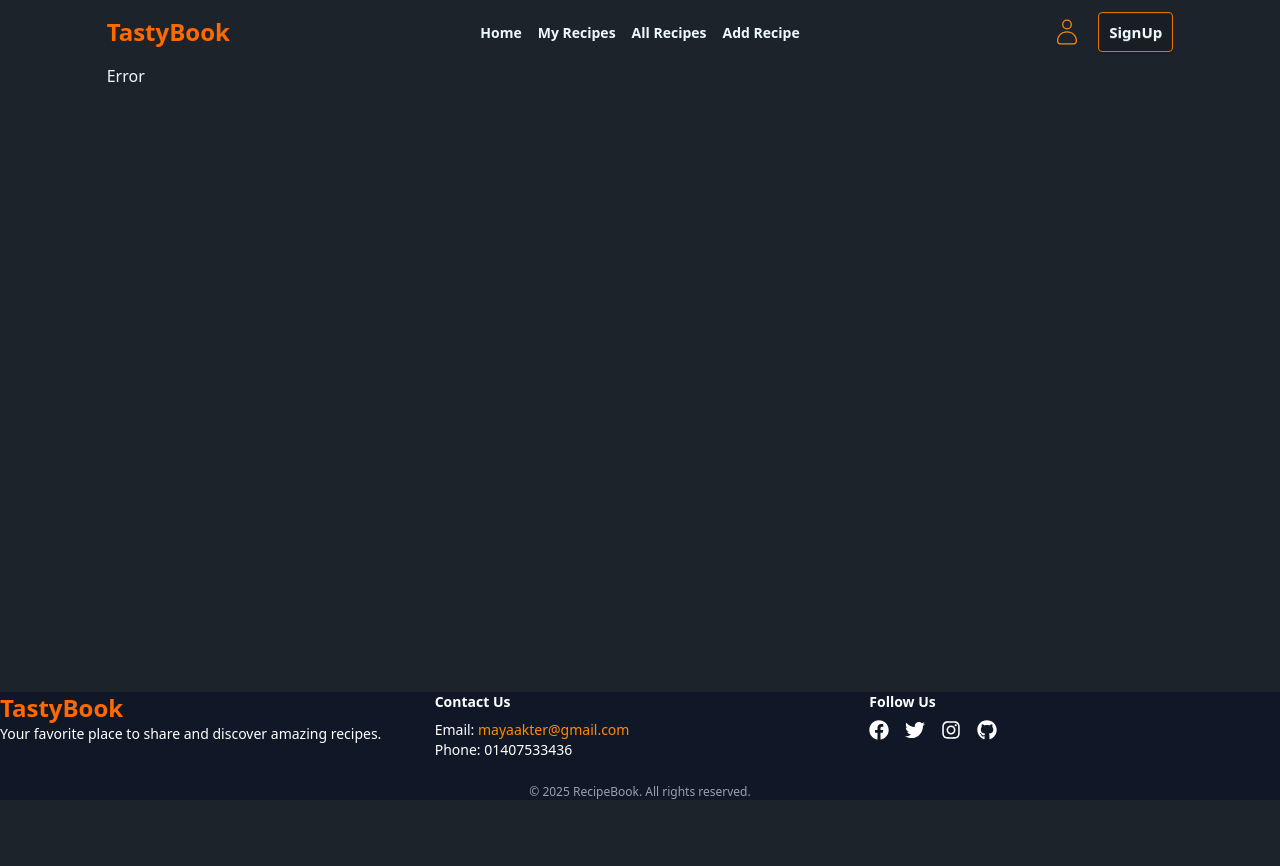
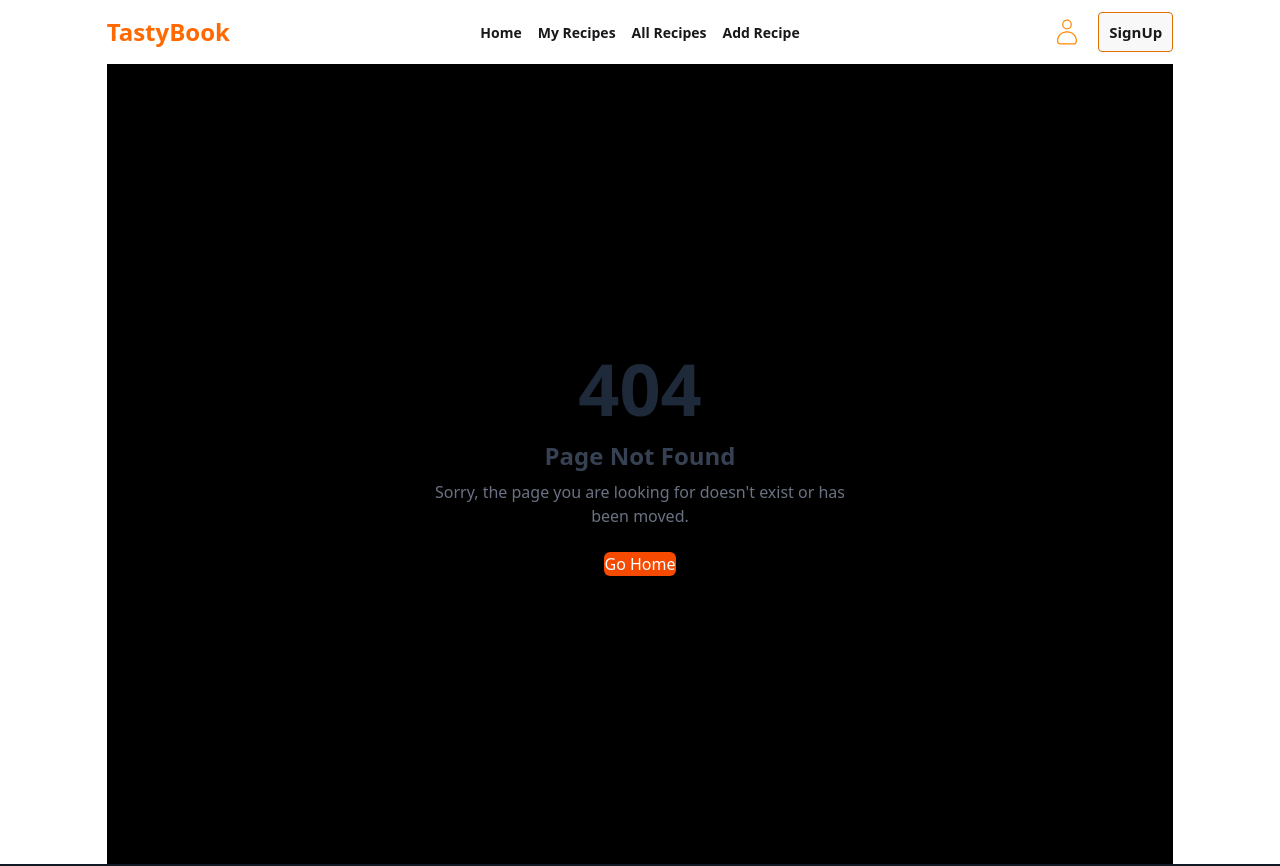
Before and after one commit to MAYA-AKT/Recipe-Book-Client, a React (Vite) app: page /recipes/1 in a window 1280 px wide. Shown: the top 866 px of the page. Before the commit the page ends 800 px from the top, so only its background shows below. Built offline with nearby package versions, Linux system fonts and the light colour scheme; no server answers.

Commit message:
add readme file

```diff
--- a/index.html
+++ b/index.html
@@ -1,5 +1,5 @@
 <!doctype html>
-<html lang="en" data-theme="dark">
+<html lang="en" data-theme="drak">
   <head>
     <meta charset="UTF-8" />
     <link rel="icon" type="image/svg+xml" href="/vite.svg" />
--- a/package.json
+++ b/package.json
@@ -12,6 +12,7 @@
   "dependencies": {
     "@tailwindcss/vite": "^4.1.11",
     "firebase": "^12.0.0",
+    "lottie-react": "^2.4.1",
     "react": "^19.1.0",
     "react-dom": "^19.1.0",
     "react-icons": "^5.5.0",
--- a/src/components/Banner.jsx
+++ b/src/components/Banner.jsx
@@ -3,7 +3,7 @@ import React from 'react';
 const Banner = () => {
     return (
         <div className=''>
-            <div className="relative bg-cover bg-center h-[400px]" style={{ backgroundImage: "url('/your-food-image.jpg')" }}>
+            <div className="relative bg-cover bg-center h-[400px]" >
                 <div className="absolute inset-0 bg-black bg-opacity-50 flex flex-col items-center justify-center text-white text-center px-4">
                     <h1 className="text-3xl md:text-5xl font-bold mb-4">🍽️ Discover, Share & Savor Recipes!</h1>
                     <p className="text-lg md:text-xl mb-6">Add your own, like others’, and keep your kitchen organized.</p>
--- /dev/null
+++ b/src/components/CookingInstraction.jsx
@@ -0,0 +1,46 @@
+import React from 'react';
+
+const CookingInstraction = () => {
+    return (
+        <div className='my-10'>
+            <h2 className="text-3xl font-bold  mb-10">Cooking Instructions</h2>
+            <section className="my-12  bg-gray-800  ">
+
+
+                <div className="flex flex-col-reverse md:flex-row justify-between gap-6">
+
+                    <div className="flex-1 space-y-6">
+                        {[
+                            "Gather all ingredients and wash vegetables thoroughly.",
+                            "Heat oil in a pan and sauté onions until golden.",
+                            "Add tomatoes, spices, and cook until the oil separates.",
+                            "Add vegetables/meat and cook until tender.",
+                            "Garnish with coriander leaves and serve hot.",
+                        ].map((step, index) => (
+                            <div
+                                key={index}
+                                className="border-l-4 border-orange-500 relative"
+                            >
+                                <span className="absolute -left-6 top-2 bg-orange-500  rounded-full w-6 h-6 flex items-center justify-center text-sm font-semibold">
+                                    {index + 1}
+                                </span>
+                                <p className=" ml-6 mb-7 md:my-10">{step}</p>
+                            </div>
+                        ))}
+                    </div>
+
+
+                    <div className="flex-1 ">
+                        <img
+                            src="https://i.ibb.co.com/MkLL1HDk/images-q-tbn-ANd9-Gc-Sy-N4-Vszcp-FBd-Jj-Q01v-YXd-SRTt-Xf-Xt-Y-MVO4w-s.jpg"
+                            alt="Cooking process"
+                            className="rounded-lg shadow-md w-[600px] h-80 object-cover my-7"
+                        />
+                    </div>
+                </div>
+            </section>
+        </div>
+    );
+};
+
+export default CookingInstraction;
--- a/src/components/TopRecipes.jsx
+++ b/src/components/TopRecipes.jsx
@@ -15,7 +15,7 @@ const TopRecipes = () => {
     }
 
     return (
-        <div className=" w-full md:w-11/12 mx-auto my-10">
+        <div className=" w-full  mx-auto my-10">
             <h2 className="text-2xl font-bold mb-6 ">Top Recipes</h2>
             <div className="grid grid-cols-1 sm:grid-cols-2 lg:grid-cols-3 gap-6">
                 {topRecipes.map(recipe => <TopRecipeCard key={recipe._id} recipe={recipe} />)}
--- a/src/pages/ErrorPage.jsx
+++ b/src/pages/ErrorPage.jsx
@@ -1,9 +1,26 @@
 import React from 'react';
+import { Link } from 'react-router';
+
+
 
 const ErrorPage = () => {
     return (
+
         <div>
-            Error
+
+            <div className="min-h-screen flex flex-col items-center justify-center bg-black px-4">
+                <h1 className="text-7xl font-extrabold text-gray-800 mb-4">404</h1>
+                <h2 className="text-2xl font-semibold text-gray-700 mb-2">Page Not Found</h2>
+                <p className="text-gray-500 text-center max-w-md mb-6">
+                    Sorry, the page you are looking for doesn't exist or has been moved.
+                </p>
+                <Link
+                    to="/"
+                    className="px-6 py-2 rounded-md bg-orange-600 text-white font-medium hover:bg-orange-700 transition"
+                >
+                    Go Home
+                </Link>
+            </div>
         </div>
     );
 };
--- a/src/pages/Home.jsx
+++ b/src/pages/Home.jsx
@@ -1,6 +1,7 @@
 
 
 import Banner from "../components/Banner";
+import CookingInstraction from "../components/CookingInstraction";
 import TopRecipes from "../components/TopRecipes";
 
 
@@ -17,7 +18,7 @@ const Home = () => {
 
             <Banner/>
             <TopRecipes/>
-
+            <CookingInstraction/>
         </div>
     );
 };
--- a/src/router/router.jsx
+++ b/src/router/router.jsx
@@ -82,5 +82,9 @@ export const router = createBrowserRouter([
                 Component: SignIn,
             }
         ]
+    },
+    {
+        path:'*',
+        Component:ErrorPage
     }
 ])
```
Also changed, not shown: 2 other files (tests, documents, lock files or other folders).
